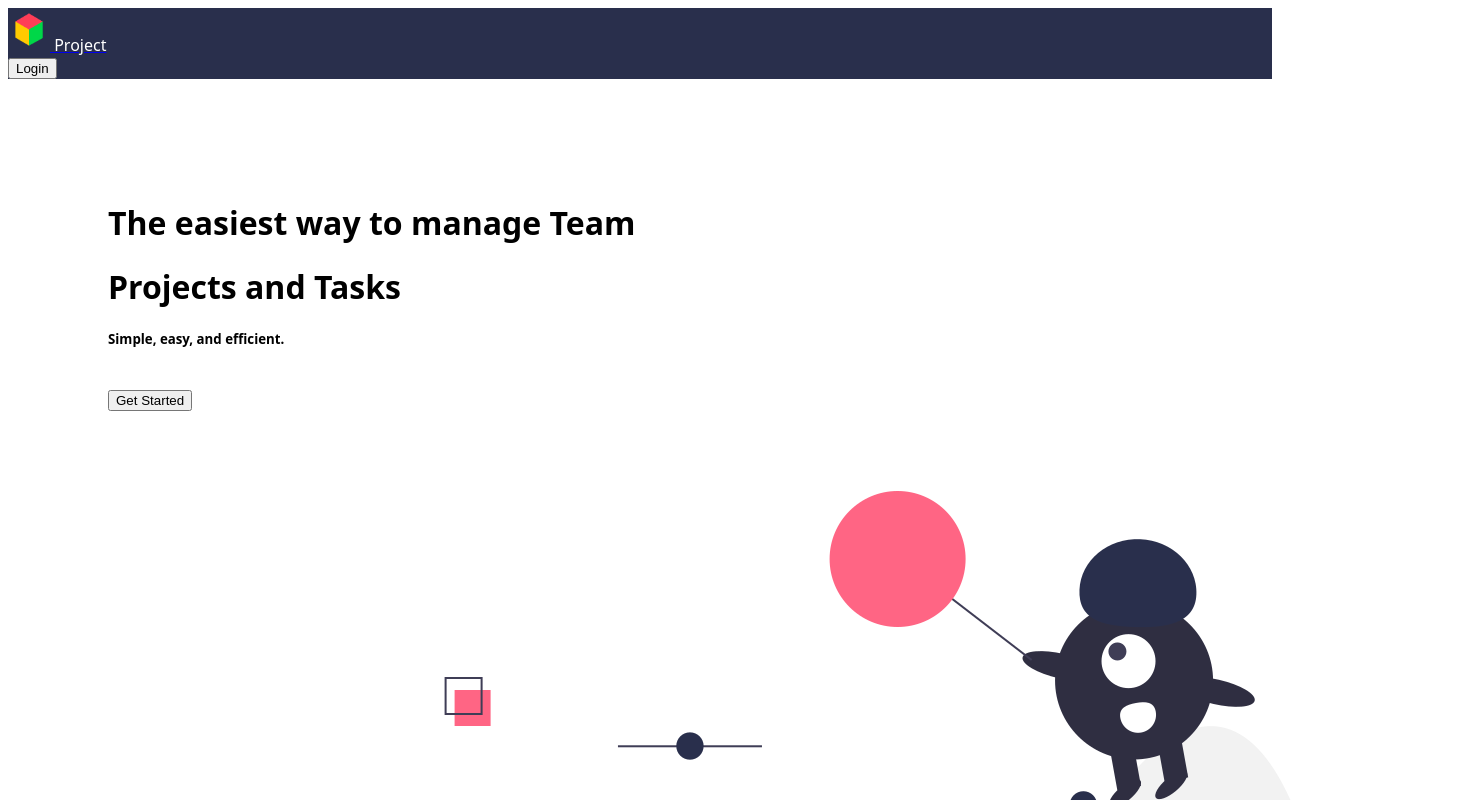
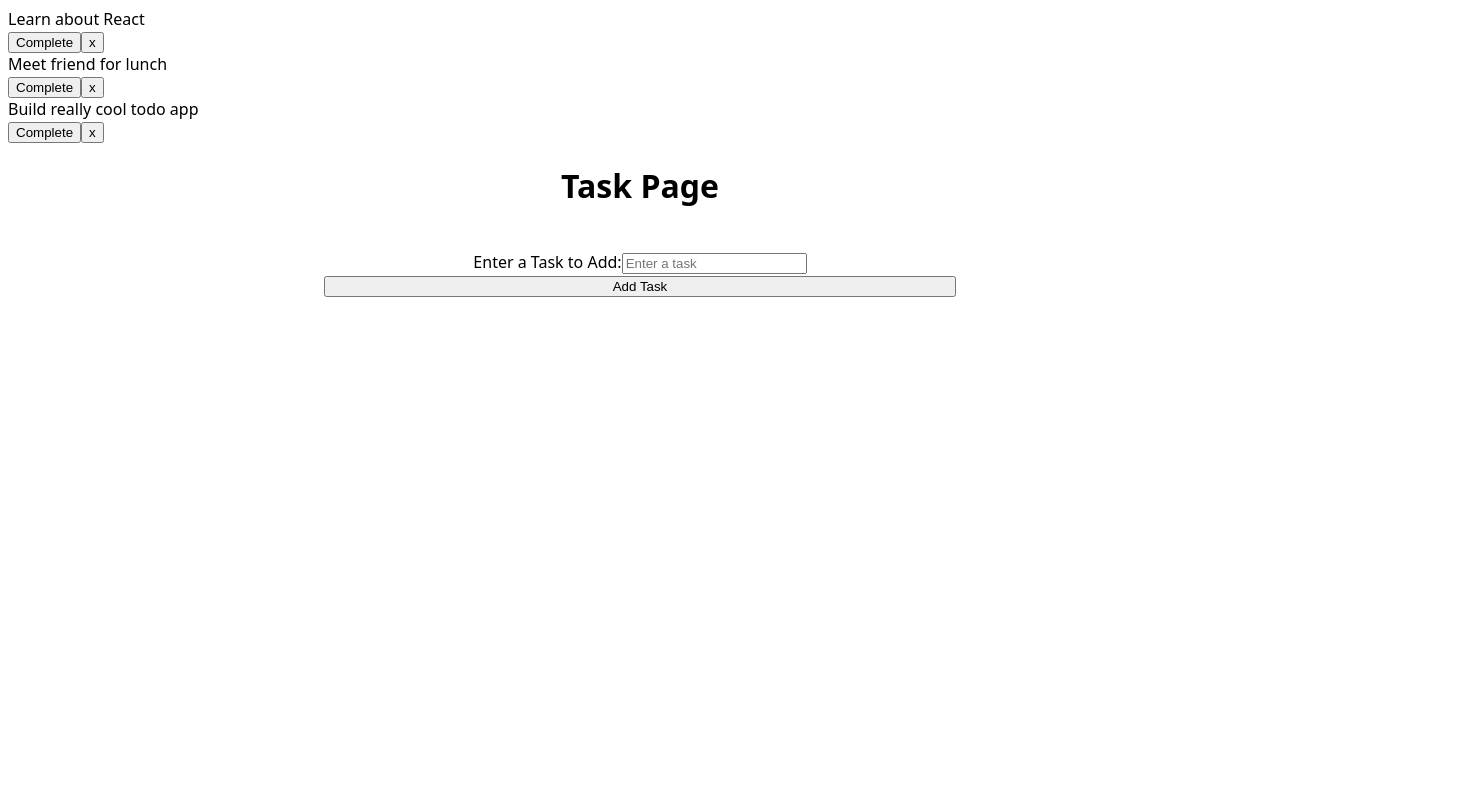
Before and after one commit to eshanw48/Project-Mangement-System, a React app: page /tasks in a window 1280 px wide. Shown: the top 800 px of the page, 1464 px wide, since content can reach past the window. Built offline with nearby package versions, Linux system fonts and the light colour scheme; no server answers; sample sign-in values are in the browser's storage; the HTML template or start-up script is replaced by a standard one.

Commit message:
tasks display

```diff
--- a/src/components/App.js
+++ b/src/components/App.js
@@ -18,6 +18,7 @@ import Login from "Components/Login";
 import Dashboard from "Components/Dashboard";
 import UserSession from "Components/UserSession";
 import Welcome from "Components/Welcome";
+import Tasks from "Components/Tasks";
 
 
 /**
@@ -59,6 +60,7 @@ function App() {
                     <Route exact path="/login" component={withAuth(Login)} />
                     <Route exact path="/dashboard" component={withAuth(Dashboard)} />
                     <Route exact path="/welcome" component={withAuth(Welcome)} />
+                    <Route exact path="/tasks" component={withAuth(Tasks)} />
                     <Route component={About} />
                 </Switch>
             </Router>
--- a/src/components/Dashboard/Dashboard.js
+++ b/src/components/Dashboard/Dashboard.js
@@ -4,7 +4,7 @@
 //============================================================
 
 // package dependencies
-import React from "react";
+import React, { useState } from "react";
 import {
     Navbar,
     Jumbotron,
@@ -12,6 +12,15 @@ import {
     NavItem,
     Button
 } from "react-bootstrap";
+
+import {
+    BrowserRouter as Router,
+    Route,
+    Switch,
+    Redirect,
+    Link
+} from "react-router-dom";
+
 
 // style dependencies
 import common from "Styles/common.css";
@@ -35,6 +44,7 @@ function Dashboard() {
     }
 
 
+
     return (
         <div>
 
@@ -54,6 +64,9 @@ function Dashboard() {
 
             <Jumbotron className={styles.Container}>
                 <h1>Welcome User</h1>
+
+                <Link to ="/tasks">Click here for add/edit tasks</Link>
+
             </Jumbotron>
 
         </div>
--- /dev/null
+++ b/src/components/Tasks/Tasks.js
@@ -0,0 +1,146 @@
+// package dependencies
+import React, { useState } from "react";
+import {
+    Navbar,
+    Jumbotron,
+    Nav,
+    NavItem,
+    Button
+} from "react-bootstrap";
+
+import {
+    BrowserRouter as Router,
+    Route,
+    Switch,
+    Redirect,
+    Link
+} from "react-router-dom";
+
+
+// style dependencies
+import common from "Styles/common.css";
+import styles from "Styles/about.css";
+import Welcome from "Components/Welcome";
+
+// asset dependencies
+import logo from "Assets/logo.png";
+
+// helper functions and constants for firebase
+import firebase from "Utilities/Firebase";
+import { FIREBASE_AUTH_ERR_MESSAGES } from "Utilities/constants";
+
+function TasksList({ tasks, index, completeTasks, removeTasks })
+{
+    return (
+        <div
+          style={{ textDecoration: tasks.isCompleted ? "line-through" : "" }}
+        >
+          {tasks.text}
+          <div>
+            <button onClick={() => completeTasks(index)}>Complete</button>
+            <button onClick={() => removeTasks(index)}>x</button>
+          </div>
+        </div>
+      );
+
+}
+
+function TasksForm({addTasks}){
+
+        const [value, setValue] = React.useState("");
+
+        const handleSubmit = e => {
+        e.preventDefault();
+        if (!value) return;
+        addTasks(value);
+        setValue("");
+        };
+
+        return(
+
+            <div style ={{textAlign: "center"}}>
+
+            <form>
+                <h1>Task Page</h1>
+
+                <br>
+                </br>
+
+                <label>Enter a Task to Add:</label>
+                <input id="item" name ="item" type="text" placeholder="Enter a task" value={value} onChange={e => (setValue(e.target.value))}  ></input>
+
+                <br>
+                </br>
+
+                <Button type="button" style={{ width: "50%" }} onClick={handleSubmit} >Add Task</Button>
+            </form>
+
+            <br>
+            </br>
+
+
+            </div>
+
+        )
+
+
+
+
+}
+
+function Tasks(){
+
+    const [tasks, setTasks] = React.useState([
+        {
+          text: "Learn about React",
+          isCompleted: false
+        },
+        {
+          text: "Meet friend for lunch",
+          isCompleted: false
+        },
+        {
+          text: "Build really cool todo app",
+          isCompleted: false
+        }
+      ]);
+
+      const addTasks = text => {
+        const newTasks = [...tasks, { text }];
+        setTasks(newTasks);
+      };
+
+      const completeTasks = index => {
+        const newTasks = [...tasks];
+        newTasks[index].isCompleted = true;
+        setTasks(newTasks);
+      };
+
+      const removeTasks = index => {
+        const newTasks = [...tasks];
+        newTasks.splice(index, 1);
+        setTasks(newTasks);
+      };
+
+
+
+    return(
+        <div>
+          {tasks.map((tasks, index) => (
+            <TasksList
+              key={index}
+              index={index}
+              tasks={tasks}
+              completeTasks={completeTasks}
+              removeTasks={removeTasks}
+            />
+          ))}
+          <TasksForm addTasks={addTasks} />
+        </div>
+    );
+
+
+}
+
+// export for bundle
+export default Tasks;
--- /dev/null
+++ b/src/components/Tasks/index.js
@@ -0,0 +1,2 @@
+// export the Dashboard page as this module
+export { default } from './Tasks';
```
